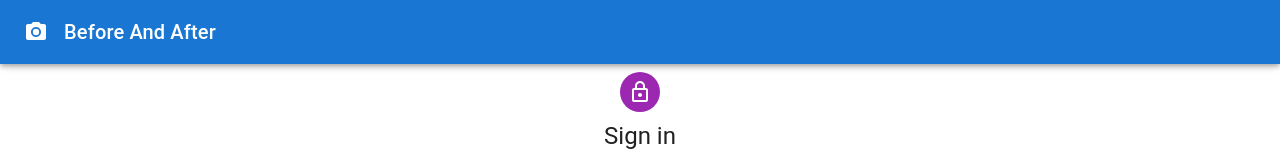
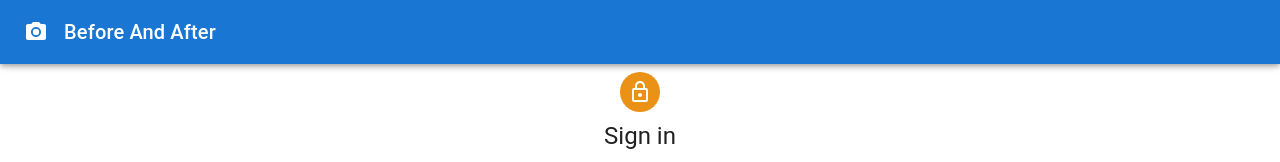
Before and after one commit to magdalenahuget/beforeAfterFrontend, a React (Create React App) app: page /signin in a window 1280 px wide. Shown: the top 162 px of the page. Built offline with nearby package versions, Linux system fonts and the light colour scheme.

Commit message:
Feature: update template
- Add navigation to forgot password
- Change lock avatar background color

```diff
--- a/src/components/user/SignIn.jsx
+++ b/src/components/user/SignIn.jsx
@@ -38,7 +38,7 @@ export default function SignIn() {
                         alignItems: 'center',
                     }}
                 >
-                    <Avatar sx={{ m: 1, bgcolor: 'secondary.main' }}>
+                    <Avatar sx={{ m: 1, bgcolor: '#EA9215' }}>
                         <LockOutlinedIcon />
                     </Avatar>
                     <Typography component="h1" variant="h5">
@@ -75,7 +75,7 @@ export default function SignIn() {
                         </Button>
                         <Grid container>
                             <Grid item xs>
-                                <Link href="#" variant="body2">
+                                <Link href="#" variant="body2" onClick={() => navigate('/forgot')}>
                                     Forgot password?
                                 </Link>
                             </Grid>
```
